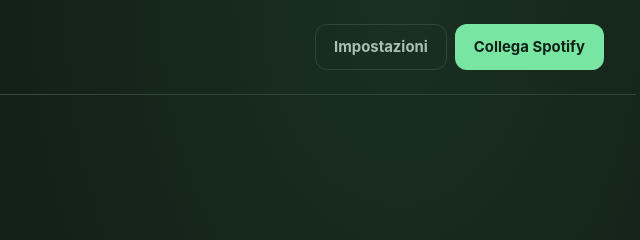
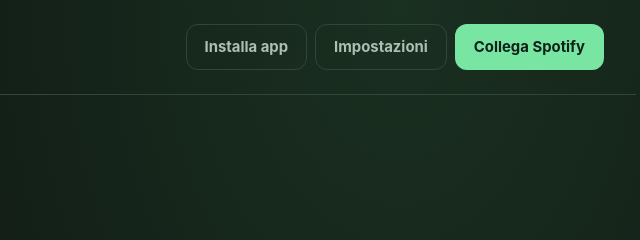
Before and after one commit to danielpleba03-dotcom/spotifapp, a plain HTML site: page index.html in a window 1280 px wide. Shown: the top 240 px of the page, 624-1264 px from the left. Drawn offline with Linux system fonts and the light colour scheme.

Commit message:
Rendi accessibile l’installazione della PWA Spotify P

```diff
--- a/index.html
+++ b/index.html
@@ -17,7 +17,7 @@
   <header class="topbar">
     <a class="brand" href="./" aria-label="Spotify P, pagina iniziale"><img src="assets/icon-192.png" width="44" height="44" alt=""><span>Spotify <b>P</b></span></a>
     <nav aria-label="Applicazione">
-      <button id="install" class="button subtle" hidden>Installa app</button>
+      <button id="install" class="button subtle">Installa app</button>
       <button id="settings" class="button subtle">Impostazioni</button>
       <button id="connect" class="button green">Collega Spotify</button>
       <button id="disconnect" class="button subtle" hidden>Esci</button>
```
